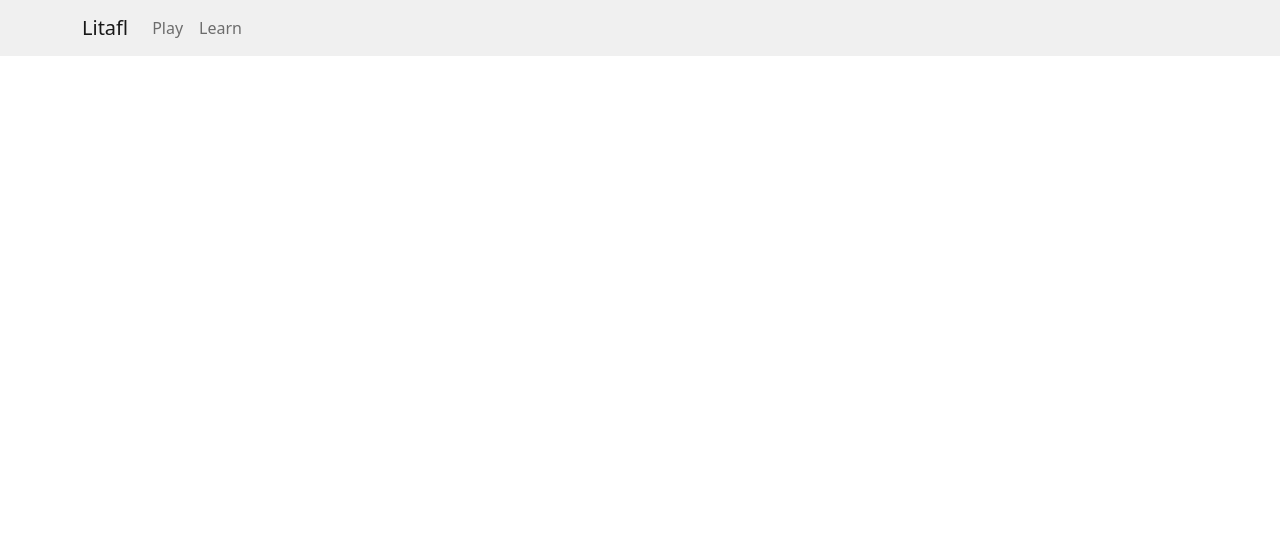
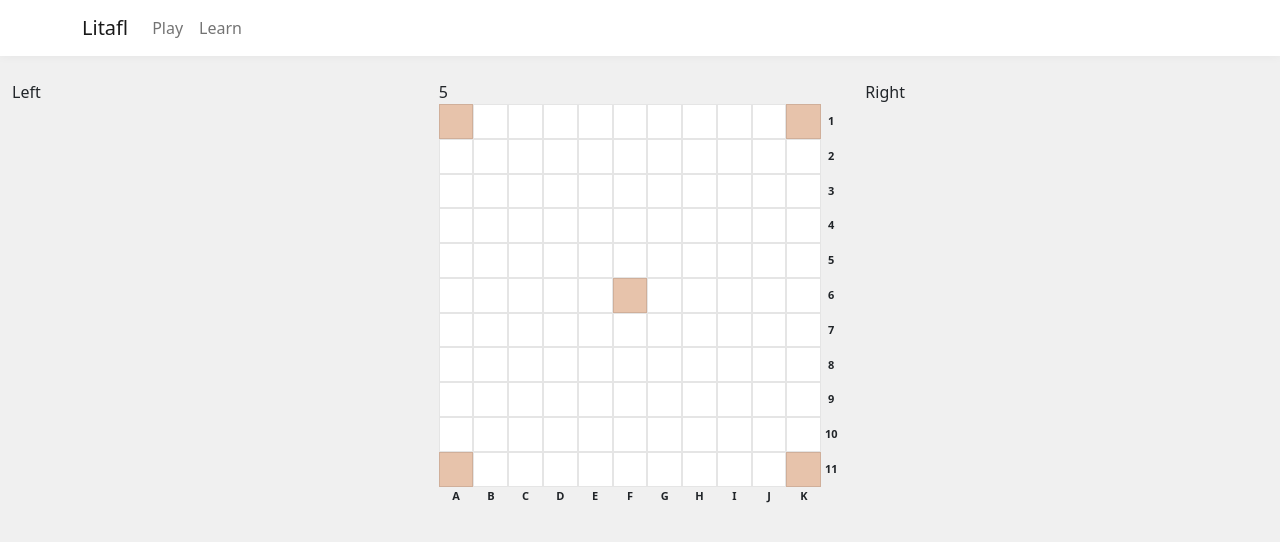
Before and after one commit to JonathanBrouwer/tafli, a Vue app in the folder tafli/: page / in a window 1280 px wide. Shown: the top 542 px of the page. Built offline with nearby package versions, Linux system fonts and the light colour scheme.

Commit message:
Implement board style

```diff
--- a/tafli/src/App.vue
+++ b/tafli/src/App.vue
@@ -1,28 +1,26 @@
 <template>
-  <!-- Navbar -->
-  <nav class="navbar navbar-expand-lg navbar-light">
-    <div class="container"><a href="/" class="navbar-brand mr-3"><span class="logo">Litafl</span></a>
-      <button class="navbar-toggler" type="button" data-bs-toggle="collapse" data-bs-target="#navbarSupportedContent" aria-controls="navbarSupportedContent" aria-expanded="false" aria-label="Toggle navigation">
-        <span class="navbar-toggler-icon"></span>
-      </button>
-      <div id="navbarSupportedContent" class="navbar-collapse collapse" style="">
-        <ul class="navbar-nav mr-auto">
-          <li class="nav-item"><a href="/" class="nav-link">Play</a></li>
-          <li class="nav-item"><a href="/learn" class="nav-link">Learn</a></li>
-        </ul>
+  <navbar></navbar>
+  <div class="container-fluid">
+    <div class="row">
+      <div class="col-12 col-lg">Left</div>
+      <div class="col-12 col-lg">
+        <board :state="{x: 5}"></board>
       </div>
+      <div class="col-12 col-lg">Right</div>
     </div>
-  </nav>
+  </div>
 </template>
 
 <script>
 
+import Board from "@/components/Board";
+import Navbar from "@/components/Navbar";
+
 export default {
   name: 'App',
+  components: {Board, Navbar},
   data() {
-    return {
-      msg: "hello"
-    }
+    return {}
   }
 }
 </script>
@@ -34,7 +32,7 @@ export default {
   padding: 0;
 }
 
-#app {
+html, body, #app {
   height: 100%;
   background: #f0f0f0;
 }
--- /dev/null
+++ b/tafli/src/components/Board.vue
@@ -0,0 +1,62 @@
+<template>
+  <div id="board">
+    {{state.x}}
+    <div class="row g-0 board-row" v-for="y in 11" :key="y">
+      <div v-for="x in 11" :key="x" class="col board-tile bg-white">
+
+      </div>
+      <div class="col count row-count">{{y}}</div>
+    </div>
+    <div class="row g-0">
+      <div class="col count col-count" v-for="x in 11" :key="x">{{String.fromCharCode(65 + x - 1)}}</div>
+      <div class="col count row-count"></div>
+    </div>
+
+  </div>
+</template>
+
+<script>
+// let bases = [[0,0]];
+export default {
+  name: 'board',
+  props: {
+    state: Object
+  },
+  data() {
+    return {
+    }
+  }
+}
+</script>
+
+<style>
+.board-tile {
+  border: .05367vw solid rgba(0,0,0,.1);
+  cursor: pointer;
+}
+.board-tile:before {
+  content:'';
+  float:left;
+  padding-top:100%;
+}
+.count {
+  font-size: 11px;
+  font-weight: bolder;
+  display: flex;
+  align-items: center;
+  justify-content: center;
+}
+.row-count {
+  max-width: 20px;
+}
+.col-count {
+  height: 20px;
+}
+#board .board-row:nth-child(1) .board-tile:nth-child(1),
+#board .board-row:nth-child(11) .board-tile:nth-child(1),
+#board .board-row:nth-child(1) .board-tile:nth-child(11),
+#board .board-row:nth-child(11) .board-tile:nth-child(11),
+#board .board-row:nth-child(6) .board-tile:nth-child(6){
+  background: rgba(210,90,10,.3) !important;
+}
+</style>
--- /dev/null
+++ b/tafli/src/components/Navbar.vue
@@ -0,0 +1,27 @@
+<template>
+  <!-- Navbar -->
+  <nav class="navbar navbar-expand-lg navbar-light bg-white mb-4" style="box-shadow: 0 0 10px rgba(0,0,0,.05);">
+    <div class="container">
+      <a href="/" class="navbar-brand">Litafl</a>
+      <button class="navbar-toggler" type="button" data-bs-toggle="collapse" data-bs-target="#navbarSupportedContent" aria-controls="navbarSupportedContent" aria-expanded="false" aria-label="Toggle navigation">
+        <span class="navbar-toggler-icon"></span>
+      </button>
+      <div id="navbarSupportedContent" class="navbar-collapse collapse" style="">
+        <ul class="navbar-nav mr-auto">
+          <li class="nav-item"><a href="/" class="nav-link">Play</a></li>
+          <li class="nav-item"><a href="/learn" class="nav-link">Learn</a></li>
+        </ul>
+      </div>
+    </div>
+  </nav>
+</template>
+
+<script>
+export default {
+  name: 'navbar',
+  data() {
+    return {
+    }
+  }
+}
+</script>
```
